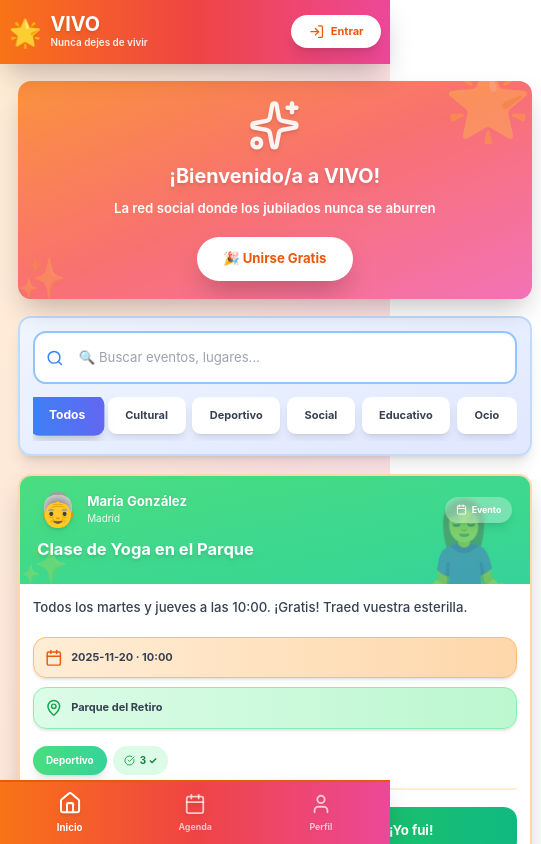
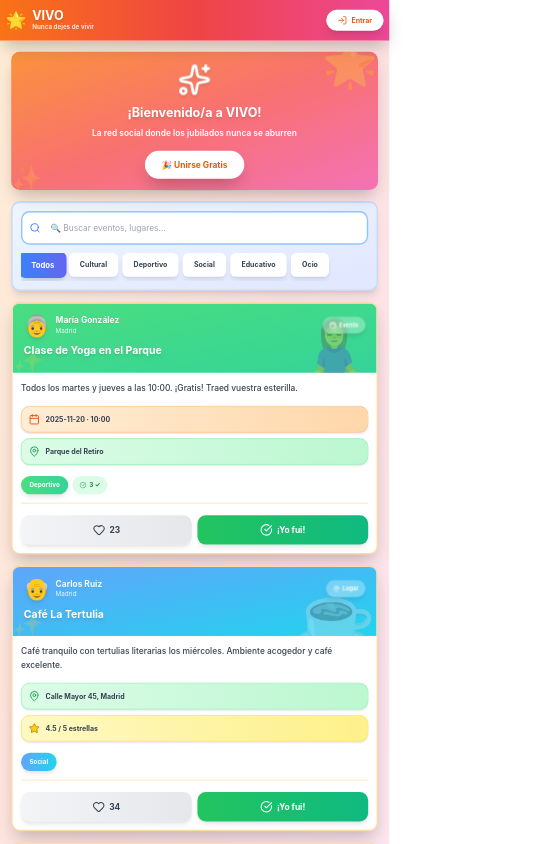
Before and after one commit to HoyVivo/Vivo, a React (Create React App) app: page / in a window 390 px wide. Shown: the top 844 px of the page, 541 px wide, since content can reach past the window. Built offline with nearby package versions, Linux system fonts and the light colour scheme.

Commit message:
Escalar contenido para móviles con transform

```diff
--- a/src/index.css
+++ b/src/index.css
@@ -16,8 +16,16 @@ code {
     monospace;
 }
 /* Escala automática para móviles */
-@media (max-width: 768px) {
+/* Ajuste automático para móviles pequeños */
+@media (max-width: 640px) {
+  body {
+    transform: scale(0.35);
+    transform-origin: 0 0;
+    width: 285%;
+    min-height: 285vh;
+  }
+
   html {
-    zoom: 0.55;
+    overflow-x: hidden;
   }
 }
```
